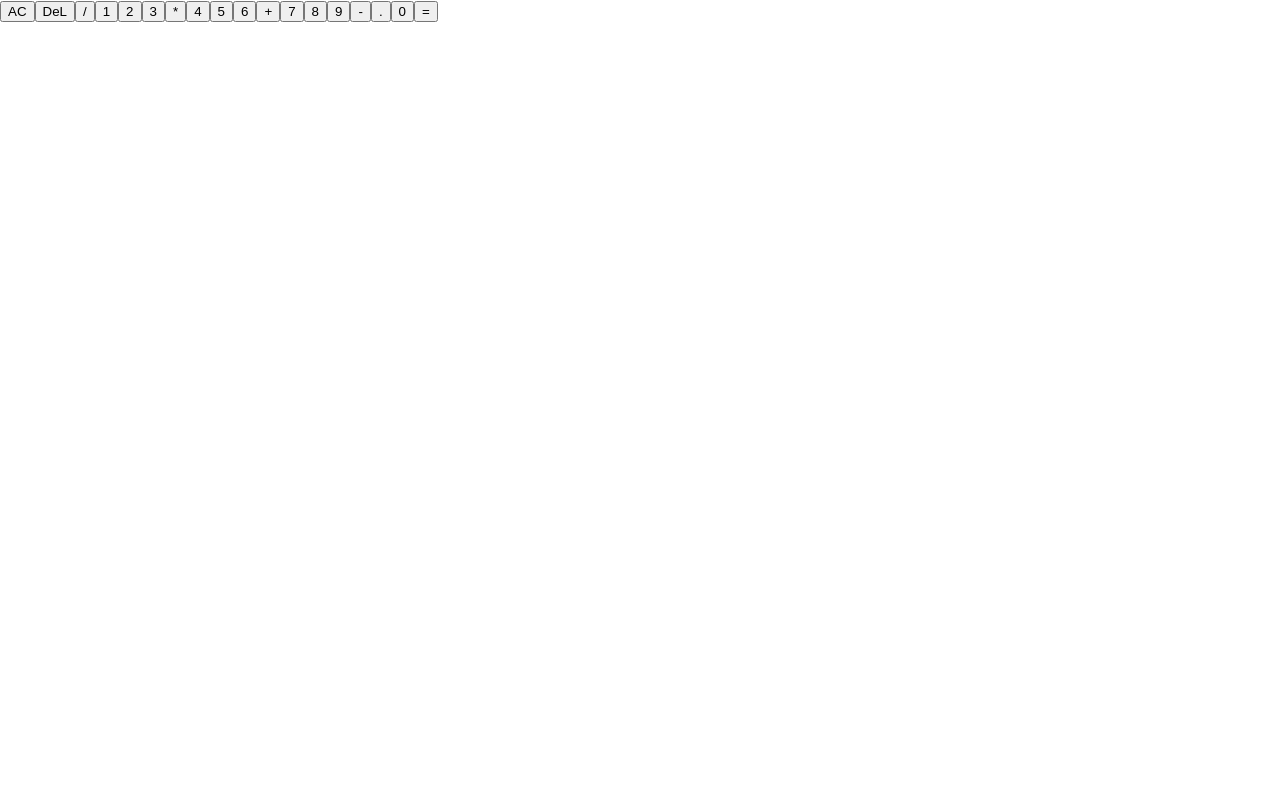
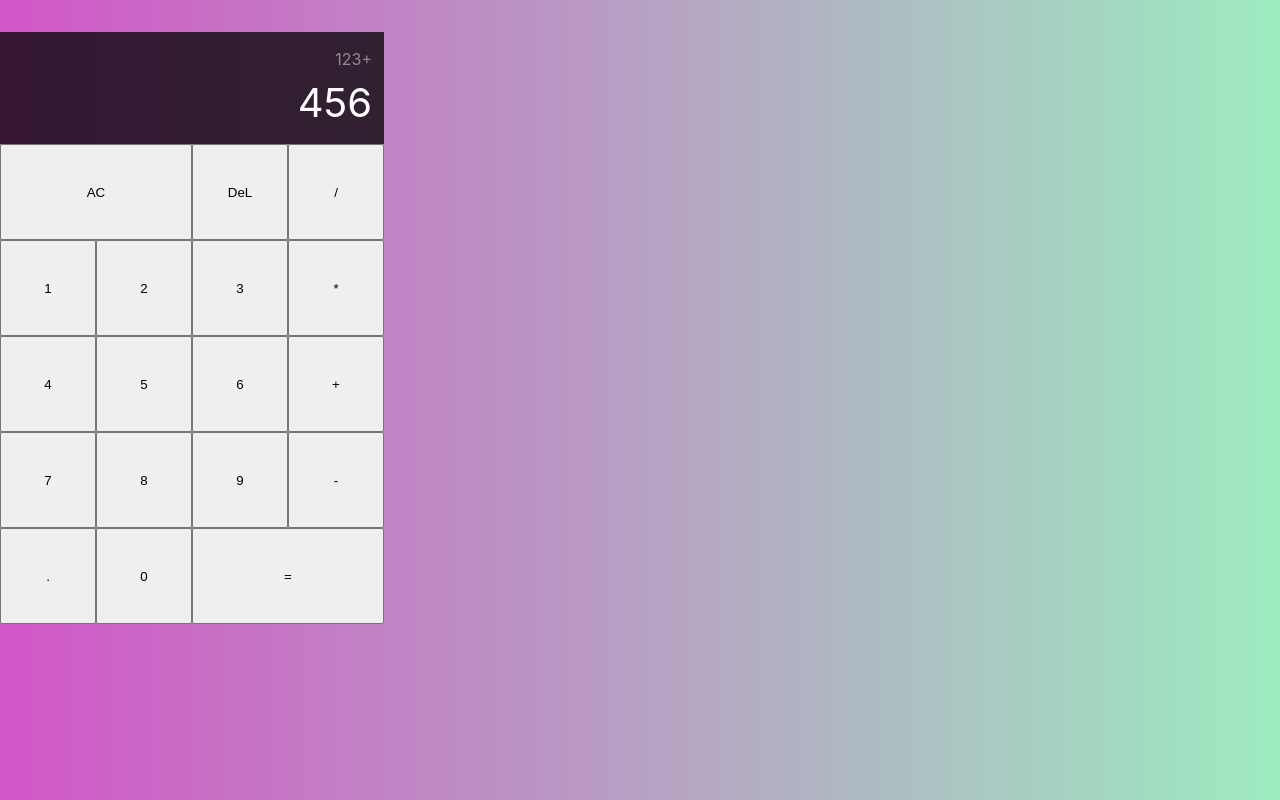
Before and after one commit to daisyosebe/calculatorapp, a React (Create React App) app: page / in a window 1280 px wide. Built offline with nearby package versions, Linux system fonts and the light colour scheme.

Commit message:
css for grid box size set up, notes added in for flex

```diff
--- a/src/App.css
+++ b/src/App.css
@@ -39,3 +39,47 @@
     transform: rotate(360deg);
   }
 }
+
+body {
+  margin: 0;
+  background: linear-gradient(to right,#d156c7, #9debc0  )
+}
+
+.calculator-grid{
+  display: grid;
+  margin-top: 2rem;
+  grid-template-columns: repeat(4, 6rem);
+  grid-template-rows: minmax(7rem, auto) repeat(5, 6rem);
+}
+
+.span-two{
+  grid-column: span 2;
+}
+
+.output {
+  grid-column: 1 / -1;
+  background-color: rgba(0,0,0,.75);
+  display: flex;
+  flex-direction: column;
+  /*vertically stacked instead of next to each other  */
+  align-items: flex-end;
+  /* Push to the right */
+  justify-content: space-around;
+  /*spaces the prev and the current away from each other  */
+  padding: .75rem;
+  /*  */
+  word-wrap: break-word;
+
+  word-break: break-all;
+  /* wraps to the nxt line */
+}
+
+.output .previous-operand {
+  color: rgb(143, 138, 138);
+  font-size: 1rem;
+}
+
+.output .current-operand {
+  color: rgb(255, 255, 255);
+  font-size: 2.5rem;
+}
--- a/src/App.js
+++ b/src/App.js
@@ -2,15 +2,15 @@ import"./App.css"
 import"./index.css"
 function App(){
     return (
-        <div className="claculator-grid">
+        <div className="calculator-grid">
             <div className= "output">
-                <div className="previous-operand"></div>
-                <div className="current-operand"></div>
+                <div className="previous-operand">123+</div>
+                <div className="current-operand">456</div>
             </div>
         <button className= "span-two"> AC </button>
         <button > DeL </button>
         <button > / </button>
-        <button > 1 </button>
+        <button > 1</button>
         <button > 2 </button>
         <button > 3 </button>
         <button > * </button>
```
